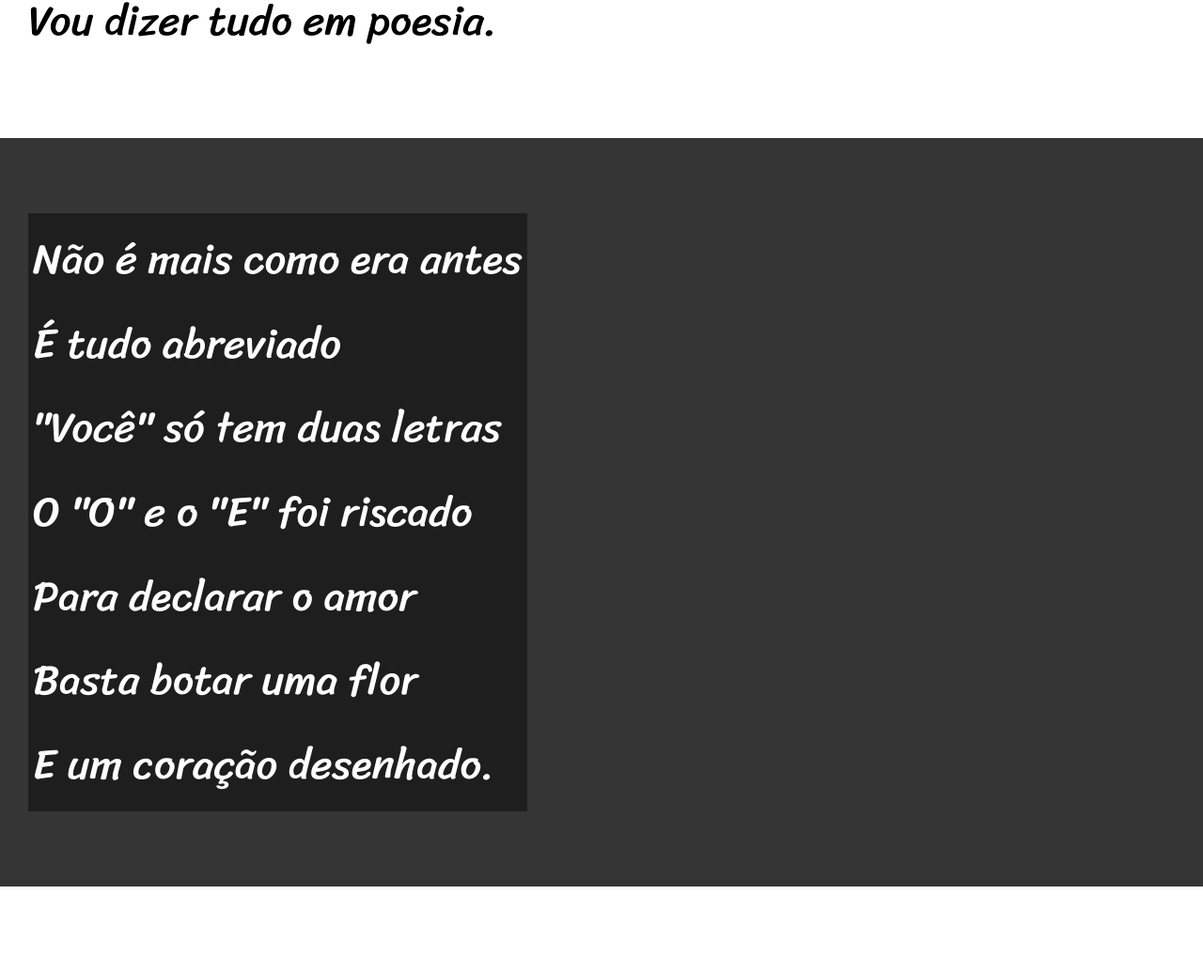
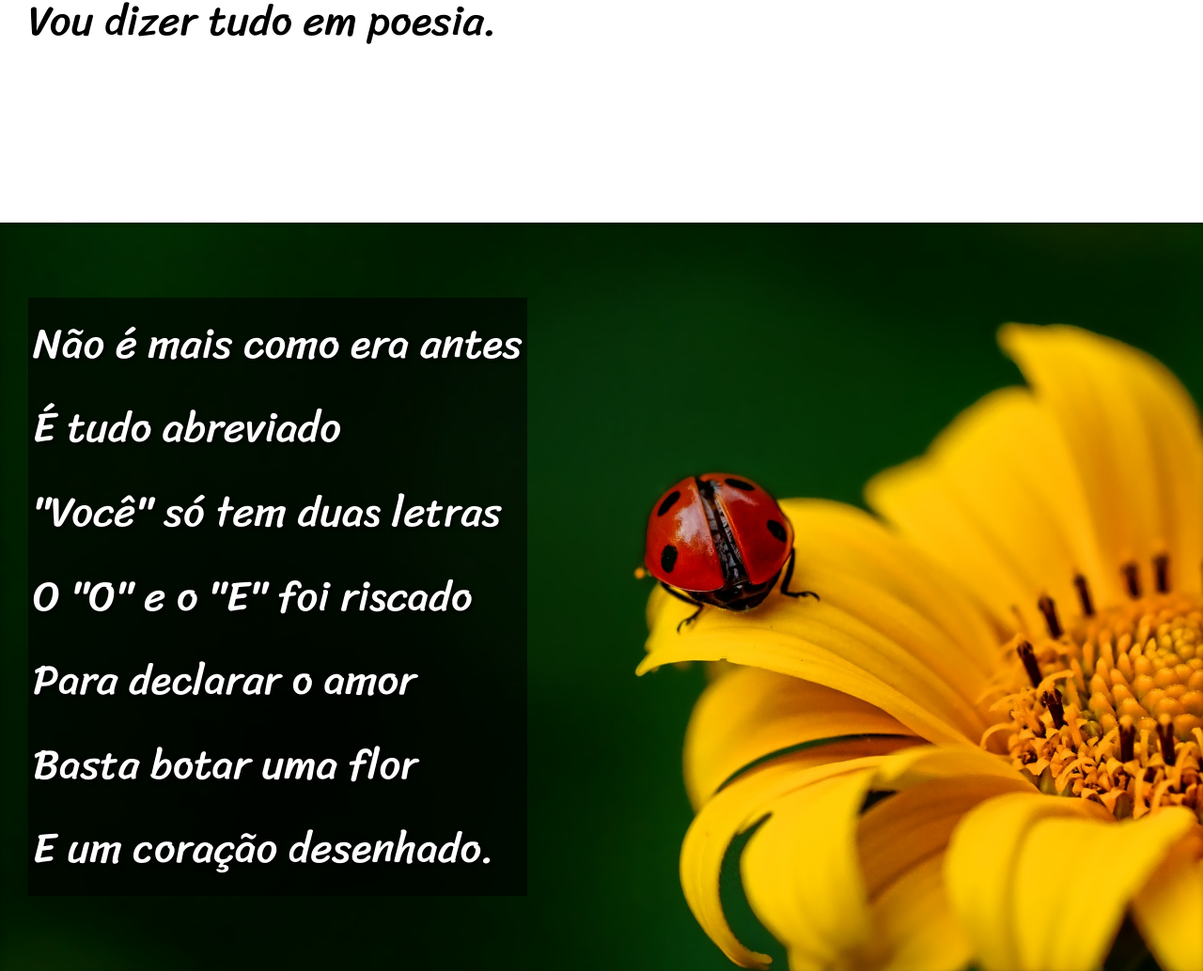
Before and after one commit to MatheusAnjos10/Curso-HTML-CSS, a plain HTML site: page Projetos/Projeto Cordel/index.html in a window 1280 px wide. Shown: the part 872-1906 px from the top of the page at 94% size. Drawn offline with Linux system fonts and the light colour scheme.

Commit message:
Projeto Finalizado

```diff
--- a/Projetos/Projeto Cordel/estilo/style.css
+++ b/Projetos/Projeto Cordel/estilo/style.css
@@ -57,6 +57,10 @@ section {
     font-size: 3.5vw;
 }
 
+section p {
+    padding-bottom: 2em
+}
+
 .normal {
     background-color: white;
     color: black;
@@ -65,13 +69,28 @@ section {
 .imagem p {
     display: inline-block;
     padding: 5px;
-    background-color: rgba(0, 0, 0, 0.438);
+    background-color: rgba(0, 0, 0, 0.575);
+    text-shadow: 2px 2px 5px black;;
 }
 
 .imagem {
     background-color: rgb(53, 53, 53);
     color: white;
+    box-shadow: inset 1px 2px 6px #00000042;;
+    background-size: cover;
+    background-attachment: fixed;
 }
+
+section#img01 {
+    background-image: url('../imagens/background001.jpg');
+    background-position: right center;
+}
+
+section#img02 {
+    background-image: url('../imagens/background002.jpg');
+    background-position: right center;
+}
+
 
 footer {
     background-color: black;
--- a/Projetos/Projeto Cordel/index.html
+++ b/Projetos/Projeto Cordel/index.html
@@ -25,7 +25,7 @@
         </p>
     </section>
 
-    <section class="imagem">
+    <section class="imagem" id="img01">
         <p>
             Não é mais como era antes <br>
             É tudo abreviado <br>
@@ -59,7 +59,7 @@
         </p>
     </section>
 
-    <section class="imagem">
+    <section class="imagem" id="img02">
         <p>
             Tenho saudade das cartas <br>
             Escritas com a própria mão <br>
```
